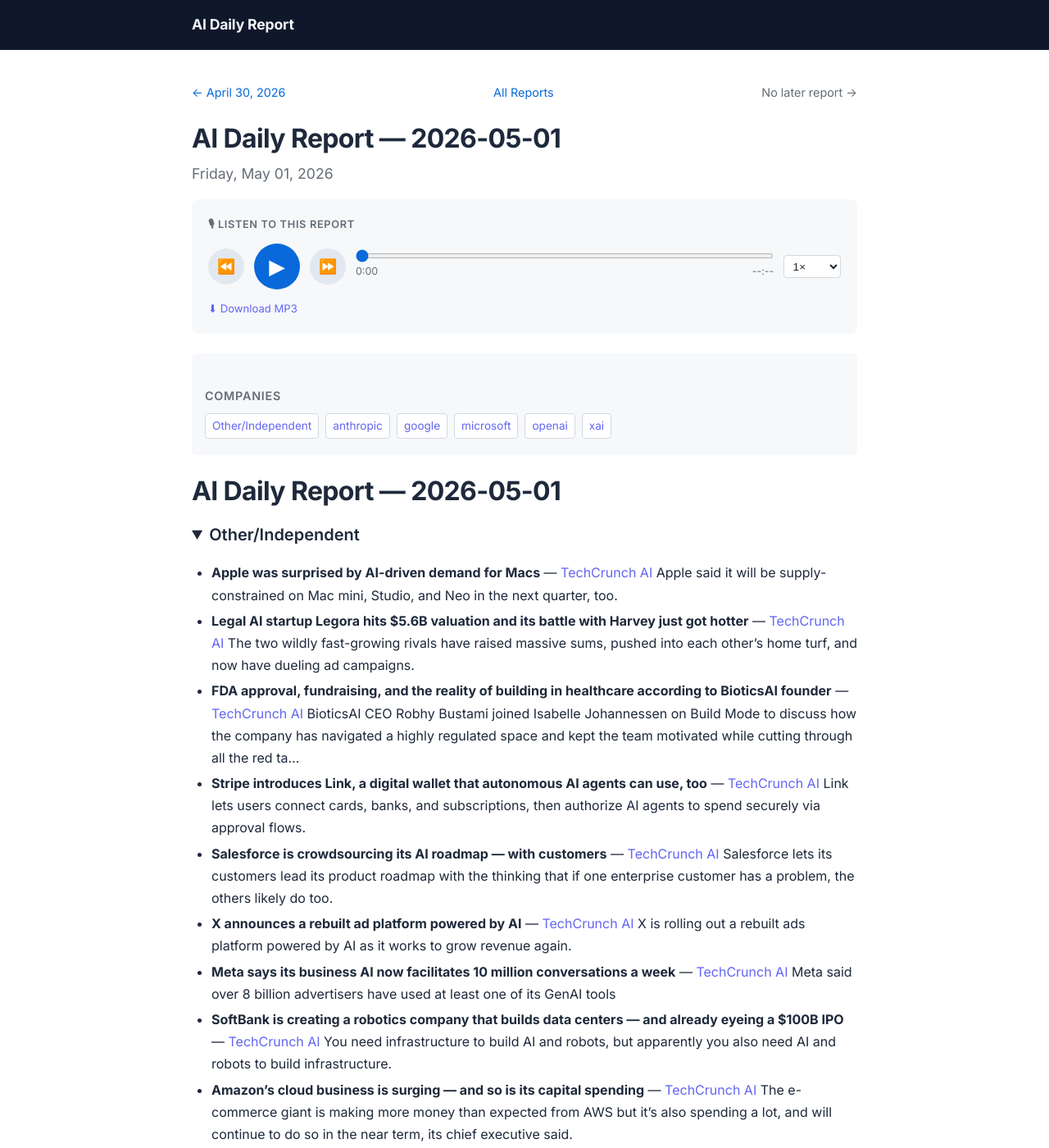
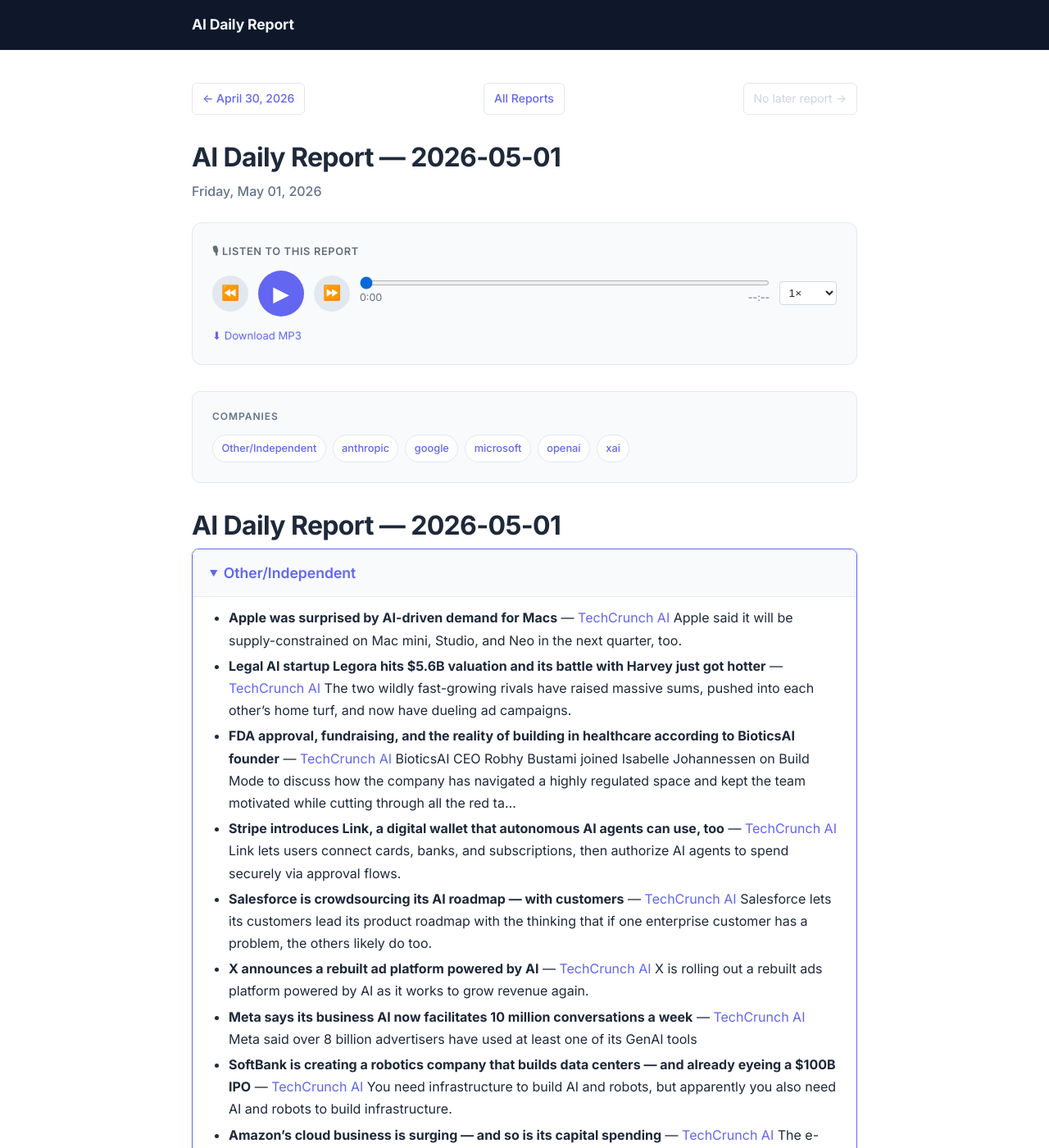
Before and after one commit to lankeami/ai-upskill, a Jekyll site: the page built from reports/2026-05-01.md, in a window 1280 px wide and 1400 px high. Shown: the whole window at 82% size. Built offline with Jekyll 4.4.1, drawn with Linux system fonts in a browser that asks for light colours.

Commit message:
style: rewrite report layout with modern theme

```diff
--- a/_layouts/report.html
+++ b/_layouts/report.html
@@ -3,20 +3,125 @@
 ---
 
 <style>
-  .report-nav { display: flex; justify-content: space-between; margin-bottom: 1.5rem; font-size: 0.9rem; }
-  .report-nav a { color: #0969da; }
-  .report-nav .disabled { color: #656d76; }
-  .report-date { font-size: 1.1rem; color: #656d76; margin-bottom: 1rem; }
-  .report-toc { margin-bottom: 1.5rem; padding: 1rem; background: #f6f8fa; border-radius: 6px; }
-  .report-toc h3 { font-size: 0.9rem; margin-bottom: 0.5rem; color: #656d76; text-transform: uppercase; letter-spacing: 0.05em; }
-  .report-toc ul { list-style: none; padding: 0; display: flex; flex-wrap: wrap; gap: 0.5rem; }
-  .report-toc li a { font-size: 0.85rem; padding: 0.2rem 0.5rem; background: #fff; border: 1px solid #d1d9e0; border-radius: 4px; display: inline-block; }
-  .report-toc li a:hover { background: #0969da; color: #fff; text-decoration: none; }
-  details { margin-bottom: 1rem; }
-  details summary { cursor: pointer; font-size: 1.25rem; font-weight: 600; padding: 0.5rem 0; }
-  details summary:hover { color: #0969da; }
-  details[open] summary { margin-bottom: 0.5rem; }
-  #report-content li p { font-size: 0.85rem; color: #656d76; margin-top: 0; line-height: 1.3; }
+  .report-nav {
+    display: flex;
+    justify-content: space-between;
+    align-items: center;
+    margin-bottom: 2rem;
+    font-size: 0.875rem;
+    gap: 1rem;
+  }
+  .report-nav a {
+    color: var(--accent);
+    font-weight: 500;
+    padding: 0.4rem 0.75rem;
+    border: 1px solid var(--border);
+    border-radius: 6px;
+    transition: background 0.15s, color 0.15s, border-color 0.15s;
+  }
+  .report-nav a:hover {
+    background: var(--accent);
+    color: #fff;
+    text-decoration: none;
+    border-color: var(--accent);
+  }
+  .report-nav .disabled {
+    color: #cbd5e1;
+    padding: 0.4rem 0.75rem;
+    border: 1px solid var(--border);
+    border-radius: 6px;
+  }
+  .report-date {
+    font-size: 1rem;
+    color: var(--text-muted);
+    margin-bottom: 1.5rem;
+    font-weight: 500;
+  }
+  .report-toc {
+    margin-bottom: 2rem;
+    padding: 1.25rem 1.5rem;
+    background: var(--surface);
+    border: 1px solid var(--border);
+    border-radius: 10px;
+  }
+  .report-toc h3 {
+    font-size: 0.75rem;
+    margin: 0 0 0.75rem;
+    color: var(--text-muted);
+    text-transform: uppercase;
+    letter-spacing: 0.08em;
+    font-weight: 600;
+  }
+  .report-toc ul {
+    list-style: none;
+    padding: 0;
+    display: flex;
+    flex-wrap: wrap;
+    gap: 0.5rem;
+  }
+  .report-toc li a {
+    font-size: 0.8rem;
+    padding: 0.3rem 0.65rem;
+    background: #fff;
+    border: 1px solid var(--border);
+    border-radius: 20px;
+    display: inline-block;
+    font-weight: 500;
+    transition: background 0.15s, color 0.15s, border-color 0.15s;
+  }
+  .report-toc li a:hover {
+    background: var(--accent);
+    color: #fff;
+    text-decoration: none;
+    border-color: var(--accent);
+  }
+  details {
+    margin-bottom: 1rem;
+    border: 1px solid var(--border);
+    border-radius: 8px;
+    overflow: hidden;
+  }
+  details summary {
+    cursor: pointer;
+    font-size: 1.1rem;
+    font-weight: 600;
+    padding: 0.875rem 1.25rem;
+    background: var(--surface);
+    list-style: none;
+    display: flex;
+    align-items: center;
+    gap: 0.5rem;
+    transition: background 0.15s;
+    user-select: none;
+  }
+  details summary::-webkit-details-marker { display: none; }
+  details summary::before {
+    content: '▶';
+    font-size: 0.65rem;
+    color: var(--accent);
+    transition: transform 0.2s ease;
+    display: inline-block;
+    flex-shrink: 0;
+  }
+  details[open] summary::before { transform: rotate(90deg); }
+  details summary:hover { background: #f1f5f9; color: var(--accent); }
+  details[open] { border-color: var(--accent); }
+  details[open] summary { color: var(--accent); border-bottom: 1px solid var(--border); }
+  details > ul { padding: 0.75rem 1.25rem 1rem 2.75rem; }
+  #report-content li p {
+    font-size: 0.875rem;
+    color: var(--text-muted);
+    margin-top: 0.2rem;
+    line-height: 1.4;
+  }
+  .podcast-player {
+    margin-bottom: 2rem;
+    padding: 1.5rem;
+    background: var(--surface);
+    border: 1px solid var(--border);
+    border-radius: 12px;
+  }
+  #btn-play { background: var(--accent) !important; }
 </style>
 
 {% comment %} Build sorted list of report pages for prev/next nav {% endcomment %}
@@ -55,7 +160,7 @@
 <p class="report-date">{{ page.date | date: "%A, %B %d, %Y" }}</p>
 
 {% if page.podcast_url %}
-<div class="podcast-player" style="margin-bottom: 1.5rem; padding: 1.25rem; background: #f6f8fa; border-radius: 8px;">
+<div class="podcast-player">
   <p style="margin: 0 0 0.75rem; font-size: 0.8rem; color: #656d76; text-transform: uppercase; letter-spacing: 0.05em; font-weight: 600;">🎙 Listen to this report</p>
   <audio id="podcast-audio" preload="metadata">
     <source src="{{ page.podcast_url }}" type="audio/mpeg">
```
